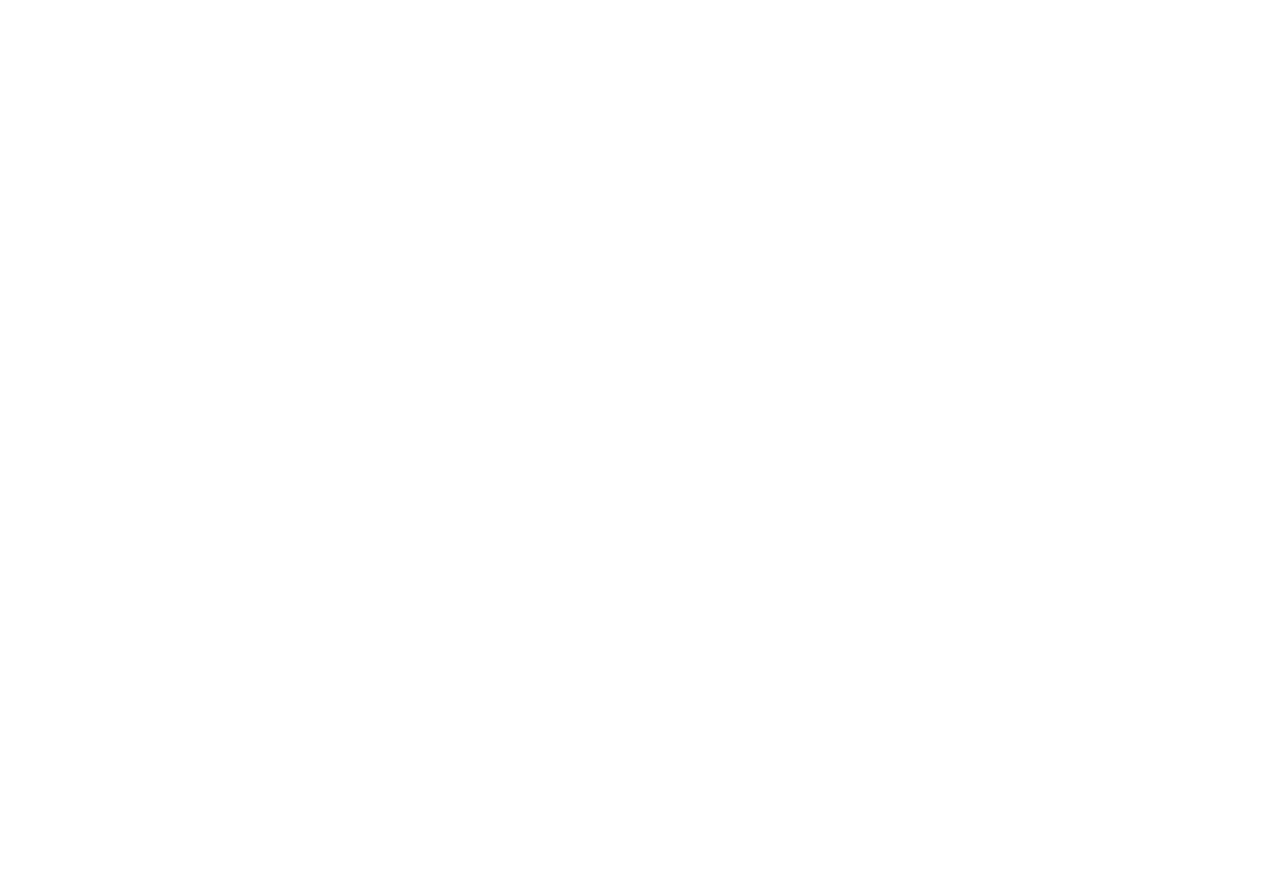
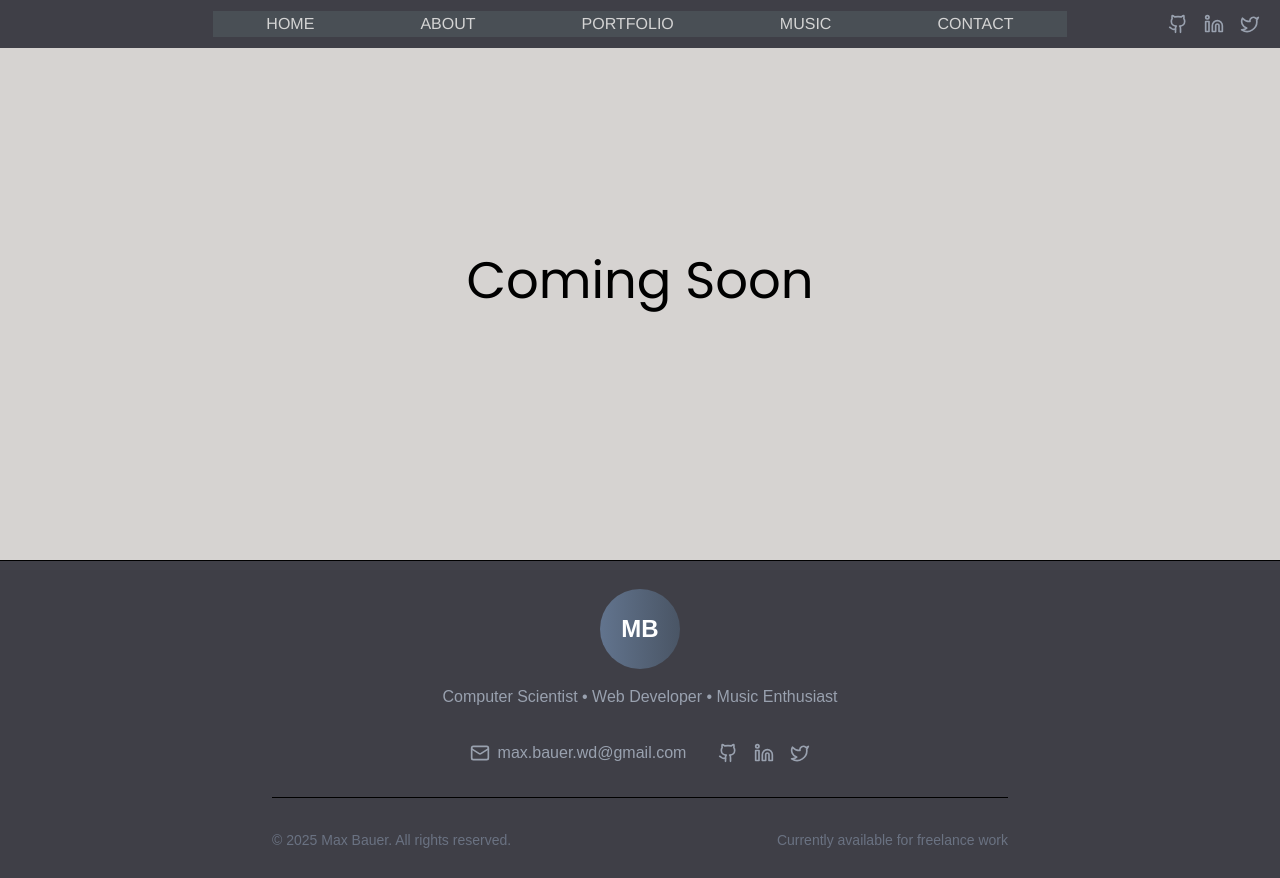
Before and after one commit to mbauerw/personal-website, a React (Vite) app: page /music in a window 1280 px wide. Before the commit this address had no page. Before the commit the page ends 800 px from the top, so only its background shows below. Built offline with nearby package versions, Linux system fonts and the light colour scheme.

Commit message:
fixed margins

```diff
--- a/src/App.jsx
+++ b/src/App.jsx
@@ -21,6 +21,7 @@ function App() {
           <Route path="/contact" element={<Contact />} />
           <Route path="/portfolio" element={<Portfolio />} />
           <Route path="/gdp" element={<GdpPop />} />
+          <Route path="/music" element={<Music />} />
         </Route>
       </Routes>
 
--- a/src/components/ExpandableDiv.jsx
+++ b/src/components/ExpandableDiv.jsx
@@ -37,7 +37,7 @@ function ExpandableDiv({
         ${expanded ? 'flex flex-col' : ''}
         `}
     >
-      {!expanded && <p className="font-bold xl:[writing-mode:vertical-lr] xl:rotate-180 text-6xl p-4">{label}</p>}
+      {!expanded && <p className={`font-bold text-4xl xl:[writing-mode:vertical-lr] xl:rotate-180 sm:!text-5xl md:!text-6xl p-4`}>{label}</p>}
       {expanded && <div className="h-1/2 w-400 overflow-hidden"><Photo imgId={imgId}></Photo></div>}
 
       {expanded && <div className="h-1/2 w-full">{children}</div>}
--- a/src/components/NavBar.jsx
+++ b/src/components/NavBar.jsx
@@ -18,7 +18,7 @@ function NavBar({showElement, heroRef, refs}) {
 
     return (
       <nav
-        className={`w-3/4 h-full bg-logo content-center transition-all transition-discrete ease-in-out duration-800
+        className={`w-2/3 h-full bg-logo content-center transition-all transition-discrete ease-in-out duration-800
           ${showElement ? 'opacity-100 duration-1600' : 'opacity-0 duration-800'}`}>
         <ul
           className={`transition-all transition-discrete md:flex md:justify-around   ${showElement ? 'opacity-100 duration-1000' : 'opacity-0 duration-800'} `}>
--- a/src/pages/Hero.jsx
+++ b/src/pages/Hero.jsx
@@ -21,7 +21,7 @@ const Hero = forwardRef(({ height = 900, minHeight = 900, className = "" }, ref)
       <div className='col-span-full row-span-1 w-full justify-self-center'>
         <div className='bg-linear-to-br from-amber-500 to-yellow-500  justify-self-center
           lg:h-16 lg:w-110 md:h-13 md:w-90 xs:h-11 xs:w-70 h-10 mt-3'>
-            <p className='text-white sm:ml-7 a6 xs:pt-3 pt-1 weight-500 lg:text-8xl lg:w-160 md:text-7xl md:w-140 sm:text-6xl xs:w-[140%] xs:text-6xl w-[110%] text-[9cqw] ml-3'>
+            <p className='text-white sm:ml-7 a6 xs:pt-3 pt-1 weight-500 lg:text-8xl lg:w-140 md:text-7xl md:w-110 sm:text-6xl xs:w-[120%] xs:text-6xl w-[100%] text-[9cqw] ml-3'>
               About   Me
             </p>
           </div>
--- a/src/pages/Music.jsx
+++ b/src/pages/Music.jsx
@@ -1,5 +1,11 @@
 function Music() {
-    return <h1>Music</h1>;
+
+  return (
+    <div className="bg-stone-300 grid grid-rows-3 grid-cols-1 h-[70vh]">
+        <h1 className="g4 row-start-2 row-span-1 col-span-full content-center justify-self-center">Coming Soon</h1>
+    </div>
+
+    )
   }
 
   export default Music;
```
